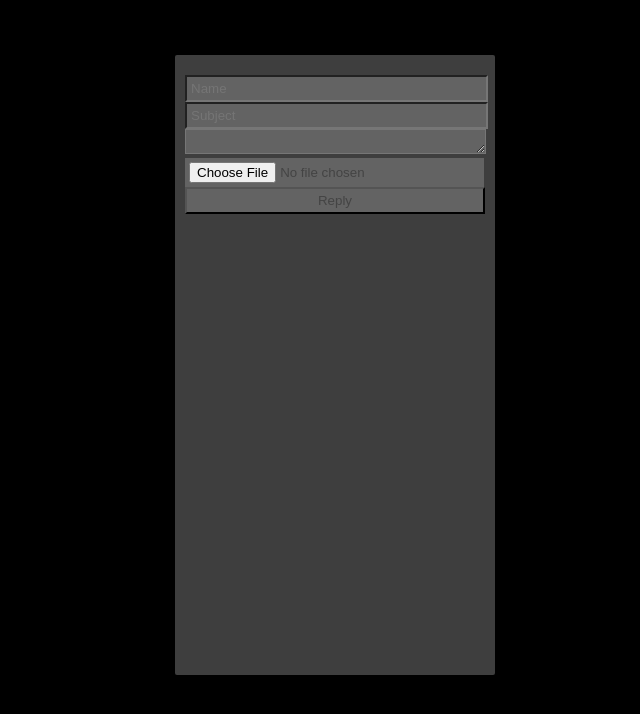
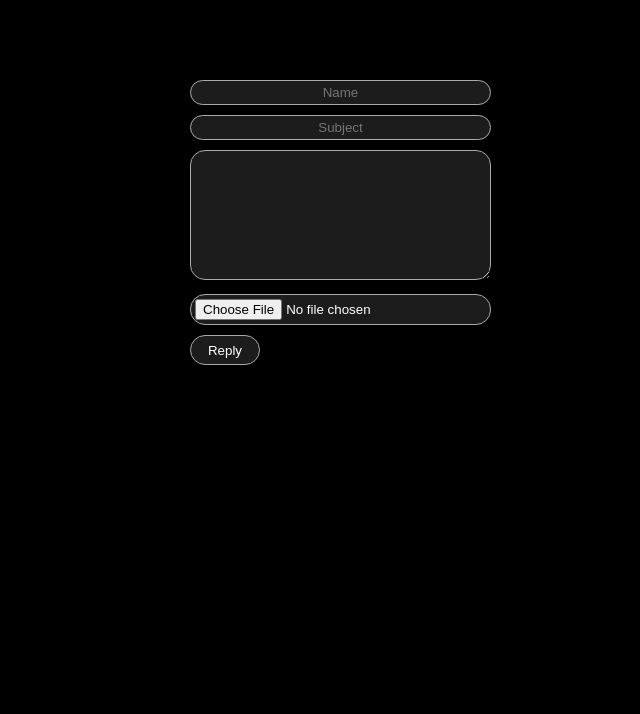
Before and after one commit to asdeshnick/212Chan, a Flask app: page /1/1/ in a window 1280 px wide. Shown: the part 38-752 px from the top of the page, without its empty margins (640-1280 px from the left). Run offline with Flask 3, Linux system fonts and the light colour scheme.

Commit message:
бл, вроде работает, а вроде нет

```diff
--- a/__init__.py
+++ b/__init__.py
@@ -6,7 +6,7 @@ app.config.from_object('config')
 from flask import Flask, request
 @app.route("/")
 def index():
-    ip = request.remote_addr
+    ip = request.remote_addr()
     return f"Ваш IP-адрес: {ip}"
 
 if __name__ == "__main__":
--- a/config.py
+++ b/config.py
@@ -9,7 +9,7 @@ SECRET_KEY = 'ya-hochu-piva'
 
 
 BUMP_LIMIT         = 100
-BOARDS             = ['create','learn','media','meta, NSFW']
+BOARDS             = ['create','learn','media','nsfw']
 UPLOAD_FOLDER      = 'static/images/'
 THUMBS_FOLDER      = 'static/thumbs/'
 ALLOWED_EXTENSIONS =  set(['png','jpg','jpeg','gif'])
--- a/static/style.css
+++ b/static/style.css
@@ -18,13 +18,72 @@ p {
 
 
 textarea, input {
-	field-sizing: content;
-	/* border: 1px solid #aaa; */
-	background-color: #e6e6e638;
+	field-sizing: border-box;
+	border: 1px solid #aaa;
+	background-color: #31313196;
 	padding: 4px;
 	color: #444;
-	margin: 0;
+	margin: 5px;
 	width: 97%;
+	border-radius: 15px;
+	text-align: center;
+	color: white;
+}
+.name_input {
+	background-color: #31313196;
+	border: 1px solid #aaa;
+	color: white
+	border-radius: 15px;
+	text-align: center;
+}
+
+.Overboard_span {
+	width: 300px;
+	border-radius: 30px;
+	float: right;
+	background: #A5A5A5;
+	padding: 10px;
+	margin: 5px;
+}
+
+.input_span {
+	width: 300px;
+	border-radius: 30px;
+	float: right;
+	padding: 10px;
+	margin: 5px;
+}
+
+
+
+.subject_input {
+	background-color: #31313196;
+	border: 1px solid #aaa;
+	color: white
+	border-radius: 15px;
+	text-align: center;
+}
+
+.file_input {
+	background-color: #31313196;
+	border: 1px solid #aaa;
+	color: white
+	border-radius: 15px;
+	text-align: center;
+}
+
+.button_input {
+	background-color: #31313196;
+	border: 1px solid #aaa;
+	color: white
+	border-radius: 15px;
+	text-align: center;
+	width: 70px;
+	height: 30px;
+	display: flex;
+	justify-content: center;
+	align-items: center
+
 }
 
 th {
@@ -43,13 +102,12 @@ blockquote {
 	margin: 0;
 }
 
-.post, .catalog {
+/* .post, .catalog {
 	background: #ffffff07;
 	border-radius: 2px;
-	display: table;
 	padding: 6px 8px 0 8px;
 	margin: 5px;
-}
+} */
 .catalog {
 	display: inline-block;
 }
@@ -74,7 +132,14 @@ blockquote {
 }
 
 .img_home {
-	transform: scale(1);
+	width: 400px;
+	height: 400px;
+	margin: 20px;
+}
+
+.img_home2 {
+	width: 400px;
+	height: 400px;
 	margin: 20px;
 }
 
@@ -82,20 +147,12 @@ blockquote {
 	width: 1000px;
 	margin: 50px auto;
 }
+
 #left {
 	width: 650px;
 	float: left;
 }
-#right {
-	width: 300px;
-	height:600px;
-	float: right;
-	background: #3e3e3e;
-	border-radius: 2px;
-	display: table;
-	padding: 10px;
-	margin: 5px;
-}
+
 #header {
 	width: 100%;
 	height: 20px;
@@ -105,4 +162,3 @@ blockquote {
 	padding-top: 4px;
 	word-spacing: 4px;
 }
-#comment {}
--- a/templates/home.html
+++ b/templates/home.html
@@ -9,5 +9,6 @@
 <!-- <p>херня где вы можете писать все что угодно</p> -->
 <p>Но помните вы несете ответственность за посты которые вы делаете</p>
 <img class="img_home" src="static/images/sosa.jpg" alt="Ops">
+<img class="img_home2" src="static/images/Kaif.png" alt="Ops">
 </center>
 {% endblock %}
--- a/templates/sidebar.html
+++ b/templates/sidebar.html
@@ -1,15 +1,15 @@
-<span id=right>
+<span class="input_span">
 	<p><b>{{ sidebar.long_name }}</b></p>
 	{{ sidebar.description|markdown if sidebar }}
 	{% if board != 'all' %}
 	<form action="{{ url_for('add_reply') }}" enctype=multipart/form-data method=post>
 		<input type="hidden" name="board" value="{{ board }}">
 		<input type="hidden" name="op_id" value="{{ id }}">
-		<input type=text name=name placeholder=Name>
-		<input type=text name=subject placeholder=Subject>
+		<input class="name_input" type=text name=name placeholder=Name>
+		<input class="subject_input" type=text name=subject placeholder=Subject>
 		<textarea id=comment name=post_content rows=8></textarea>
-		<input type=file name=file>
-		<input type=submit value=Reply style='width: 100%'>
+		<input class="file_input" type=file name=file>
+		<input class="button_input" type=submit value=Reply>
 	</form>
 	{% endif %}
 </span>
--- a/util.py
+++ b/util.py
@@ -26,7 +26,7 @@ def upload_file():
 
         # Pass to PIL to make a thumbnail
         file = Image.open(file)
-        file.thumbnail((200,200), Image.ANTIALIAS)
+        file.thumbnail((200,200), Image.Resampling.LANCZOS)
         file.save(join(THUMBS_FOLDER, fname))
     return fname
 
```
Also changed, not shown: templates/show_all.html (+6 -3 lines).
